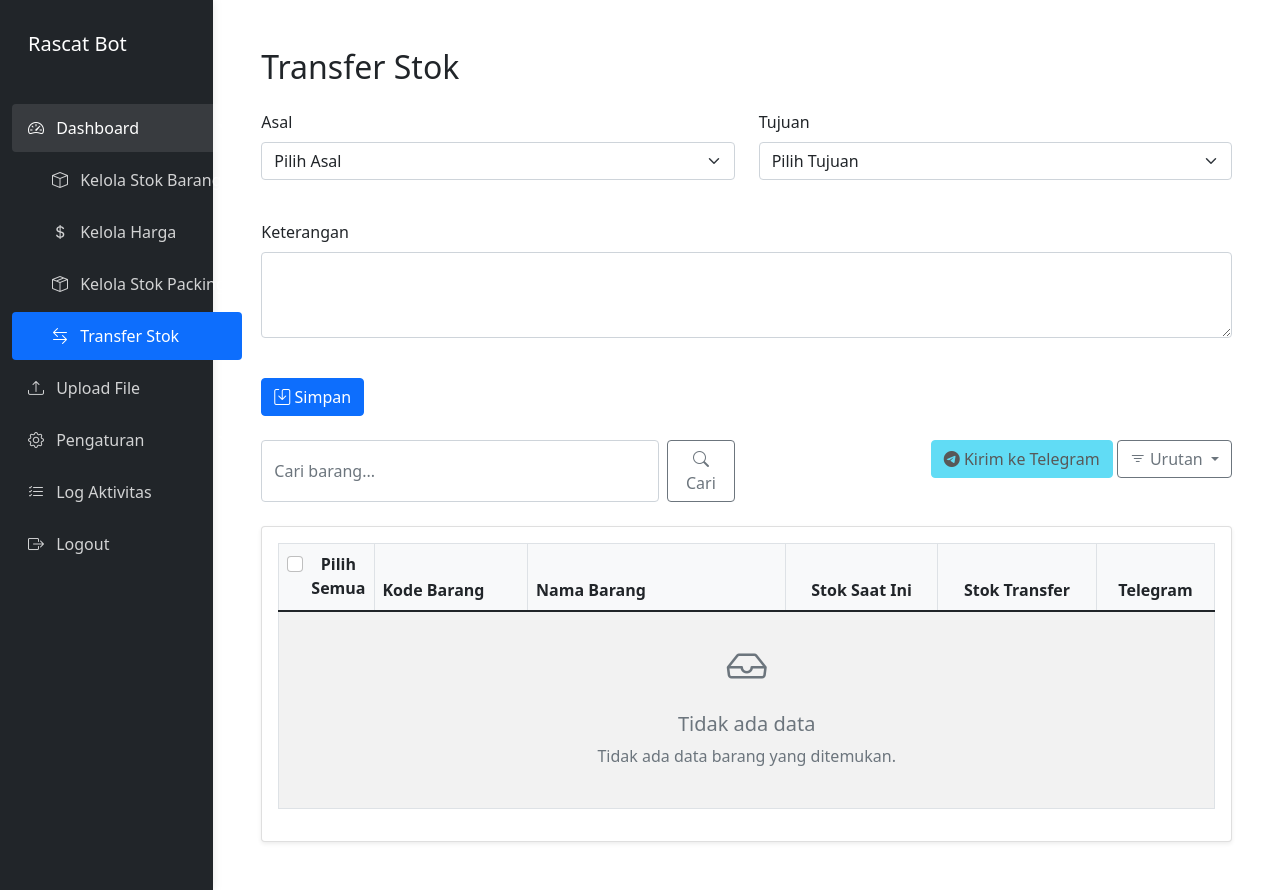
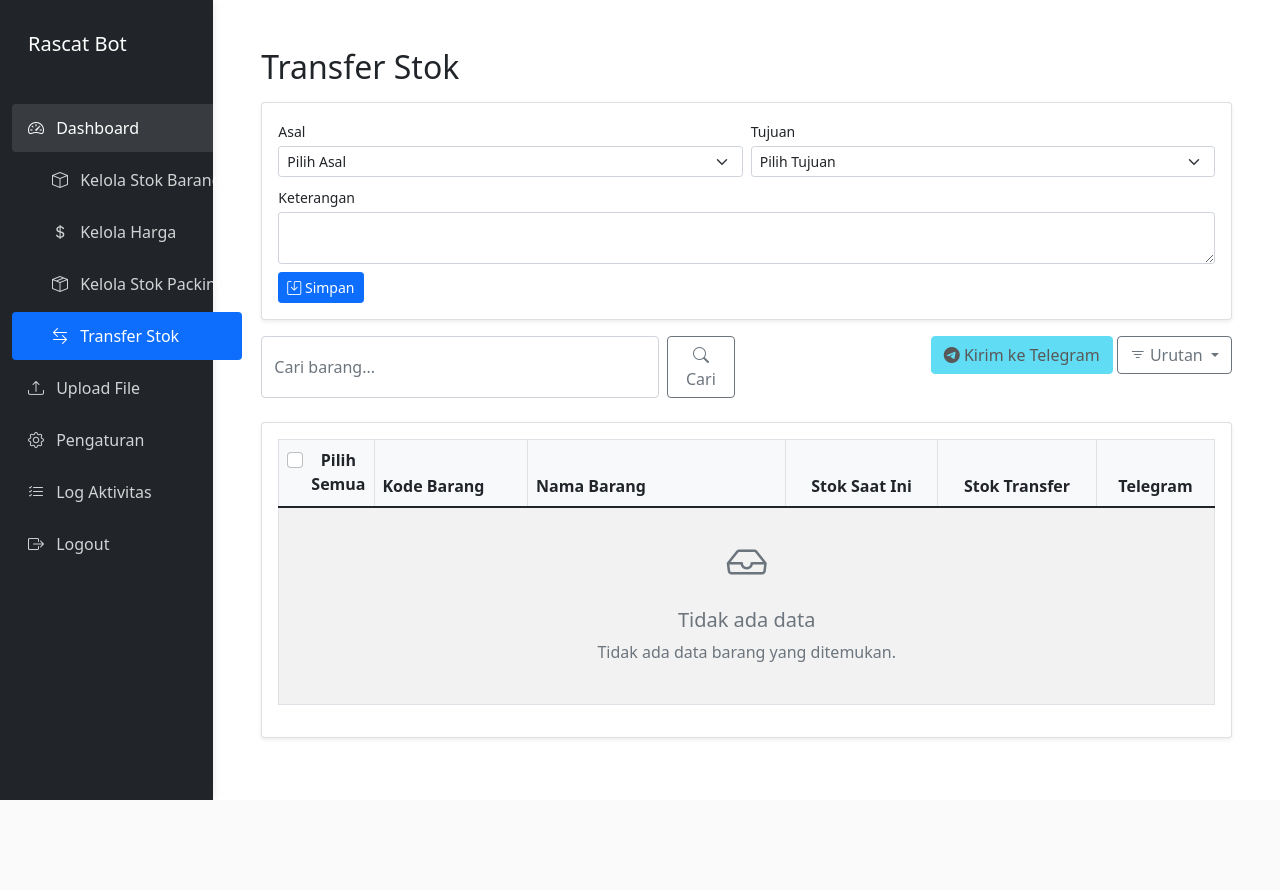
Before and after one commit to Revenage97/rascatv2, a Django app: page /transfer-stok/ in a window 1280 px wide. After the commit the page ends 800 px from the top, so only its background shows below. Run offline with Django 5.2, Linux system fonts and the light colour scheme; the visitor is signed in with stand-in values (Sample User, id 1); data that the repository does not hold is empty; some libraries are stand-ins or nearby versions.

Commit message:
Improve UI: Compact Transfer Stok form and refine Kelola Stok Barang checkbox column

```diff
--- a/templates/inventory/kelola_stok_barang.html
+++ b/templates/inventory/kelola_stok_barang.html
@@ -55,9 +55,9 @@
                     <thead class="bg-light">
                         <tr>
                             <th class="text-center" style="width: 40px;">
-                                <div class="form-check">
-                                    <input class="form-check-input" type="checkbox" id="selectAll">
-                                    <label class="form-check-label" for="selectAll">Pilih Semua</label>
+                                <div class="d-flex align-items-center justify-content-center">
+                                    <input class="form-check-input me-1" type="checkbox" id="selectAll">
+                                    <label class="form-check-label small mb-0" for="selectAll">Semua</label>
                                 </div>
                             </th>
                             <th>Kode Barang</th>
--- a/templates/inventory/transfer_stok.html
+++ b/templates/inventory/transfer_stok.html
@@ -11,50 +11,40 @@
 {% block content %}
 <input type="hidden" name="csrfmiddlewaretoken" value="{{ csrf_token }}">
 <div class="container-fluid py-4">
-    <h2 class="mb-4">Transfer Stok</h2>
+    <h2 class="mb-3">Transfer Stok</h2>
 
-    <!-- Asal dan Tujuan fields -->
-    <div class="row mb-4">
+    <!-- Compact form layout -->
+    <div class="card mb-3">
+        <div class="card-body p-3">
+            <div class="row g-2">
                 <div class="col-md-6">
-            <div class="mb-3">
-                <label for="asalSelect" class="form-label">Asal</label>
-                <select class="form-select" id="asalSelect">
+                    <label for="asalSelect" class="form-label small mb-1">Asal</label>
+                    <select class="form-select form-select-sm" id="asalSelect">
                         <option selected>Pilih Asal</option>
                         <option value="1">rascat kucing</option>
                         <option value="2">Dilayani Tokopedia</option>
                         <option value="3">Rascat Warehouse</option>
                     </select>
                 </div>
-        </div>
                 <div class="col-md-6">
-            <div class="mb-3">
-                <label for="tujuanSelect" class="form-label">Tujuan</label>
-                <select class="form-select" id="tujuanSelect">
+                    <label for="tujuanSelect" class="form-label small mb-1">Tujuan</label>
+                    <select class="form-select form-select-sm" id="tujuanSelect">
                         <option selected>Pilih Tujuan</option>
                         <option value="1">rascat kucing</option>
                         <option value="2">Dilayani Tokopedia</option>
                         <option value="3">Rascat Warehouse</option>
                     </select>
                 </div>
+                <div class="col-12">
+                    <label for="keteranganTextarea" class="form-label small mb-1">Keterangan</label>
+                    <textarea class="form-control form-control-sm" id="keteranganTextarea" rows="2"></textarea>
+                </div>
+                <div class="col-12 mt-2">
+                    <button id="simpanBtn" class="btn btn-sm btn-primary">
+                        <i class="bi bi-save"></i> Simpan
+                    </button>
                 </div>
             </div>
-
-    <!-- Keterangan field -->
-    <div class="row mb-4">
-        <div class="col-12">
-            <div class="mb-3">
-                <label for="keteranganTextarea" class="form-label">Keterangan</label>
-                <textarea class="form-control" id="keteranganTextarea" rows="3"></textarea>
-            </div>
-        </div>
-    </div>
-
-    <!-- Simpan button -->
-    <div class="row mb-4">
-        <div class="col-12">
-            <button id="simpanBtn" class="btn btn-primary">
-                <i class="bi bi-save"></i> Simpan
-            </button>
         </div>
     </div>
 
```
Lines whose indentation alone changed are shown as unchanged.
